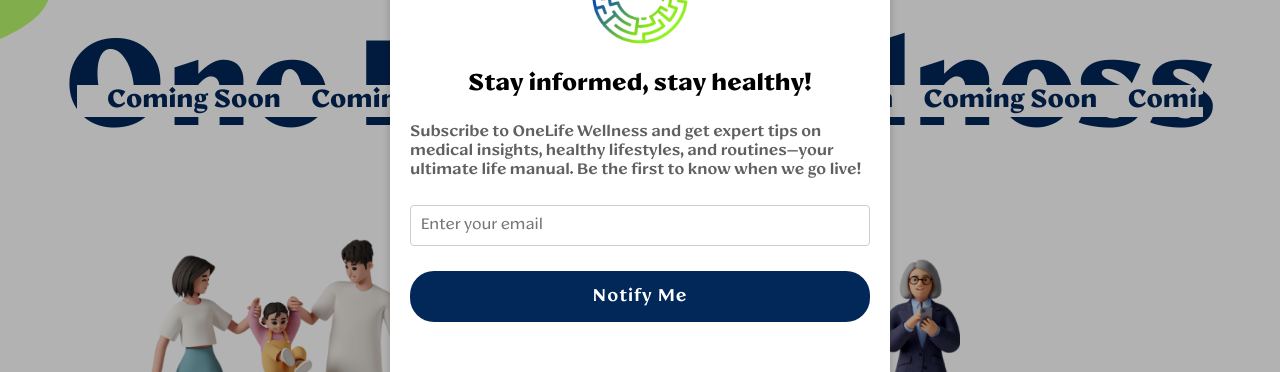
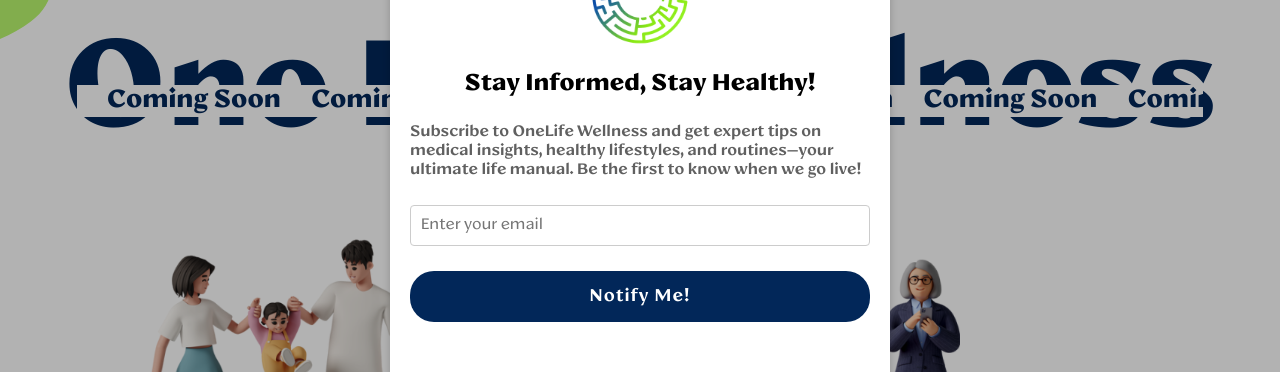
Before and after one commit to sidhartha8011/onelifewellnessv1, a React (Vite) app: page / in a window 1280 px wide. Both pictures are taken after a click on the button "Click to Notify Me". Shown: the part 267-639 px from the top of the page. Built offline with nearby package versions, Linux system fonts and the light colour scheme.

Commit message:
Update SubscriptionPopup.jsx

```diff
--- a/src/components/SubscriptionPopup.jsx
+++ b/src/components/SubscriptionPopup.jsx
@@ -92,7 +92,7 @@
         {!success ? (
           <form onSubmit={handleSubmit} className="popup-form">
             <img src={OLWLogo} alt="OLW Logo" className="popup-logo" />
-            <h2>Stay informed, stay healthy!</h2>
+            <h2>Stay Informed, Stay Healthy!</h2>
             <p className="popup-content">
               Subscribe to OneLife Wellness and get expert tips on medical insights, healthy lifestyles, and routines—your ultimate life manual. Be the first to know when we go live!
             </p>
@@ -103,7 +103,7 @@
               onChange={(e) => setEmail(e.target.value)}
               required
             />
-            <button type="submit">Notify Me</button>
+            <button type="submit">Notify Me!</button>
           </form>
         ) : (
           <div className="popup-success">
```
